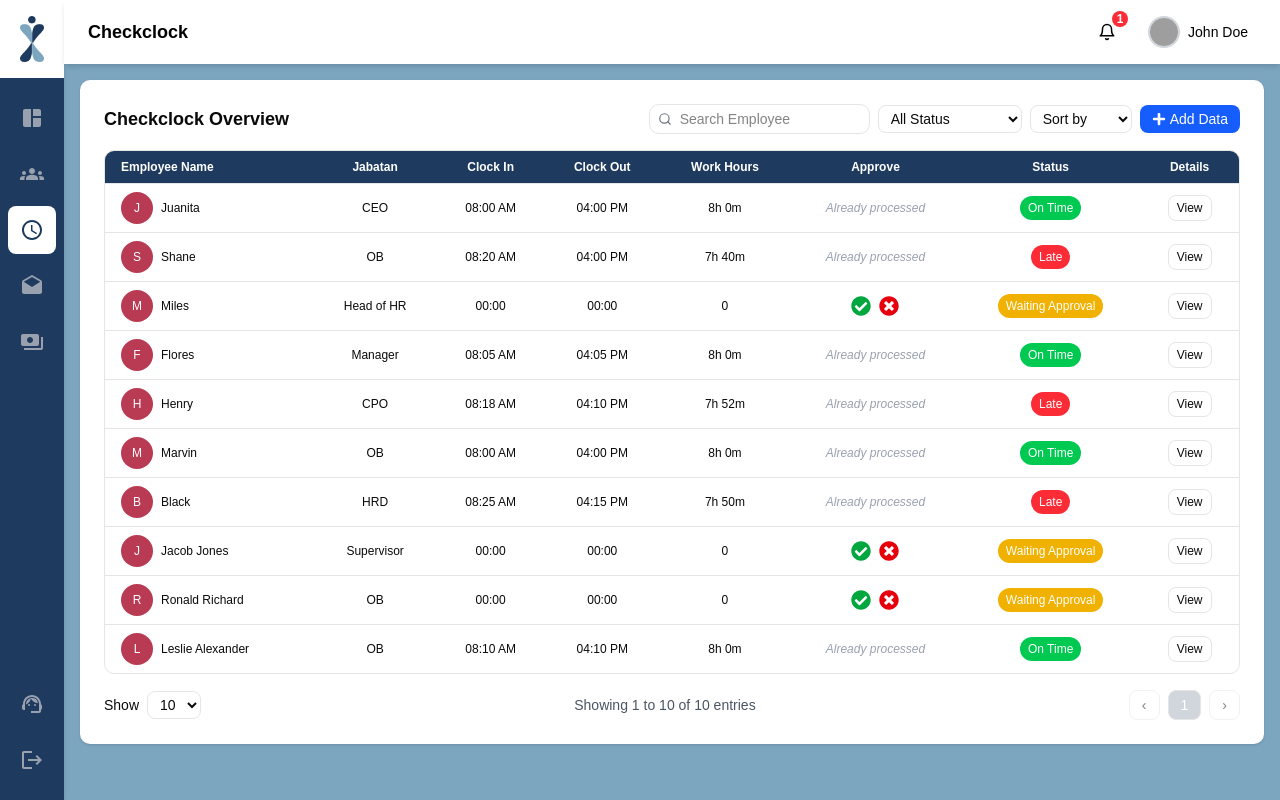
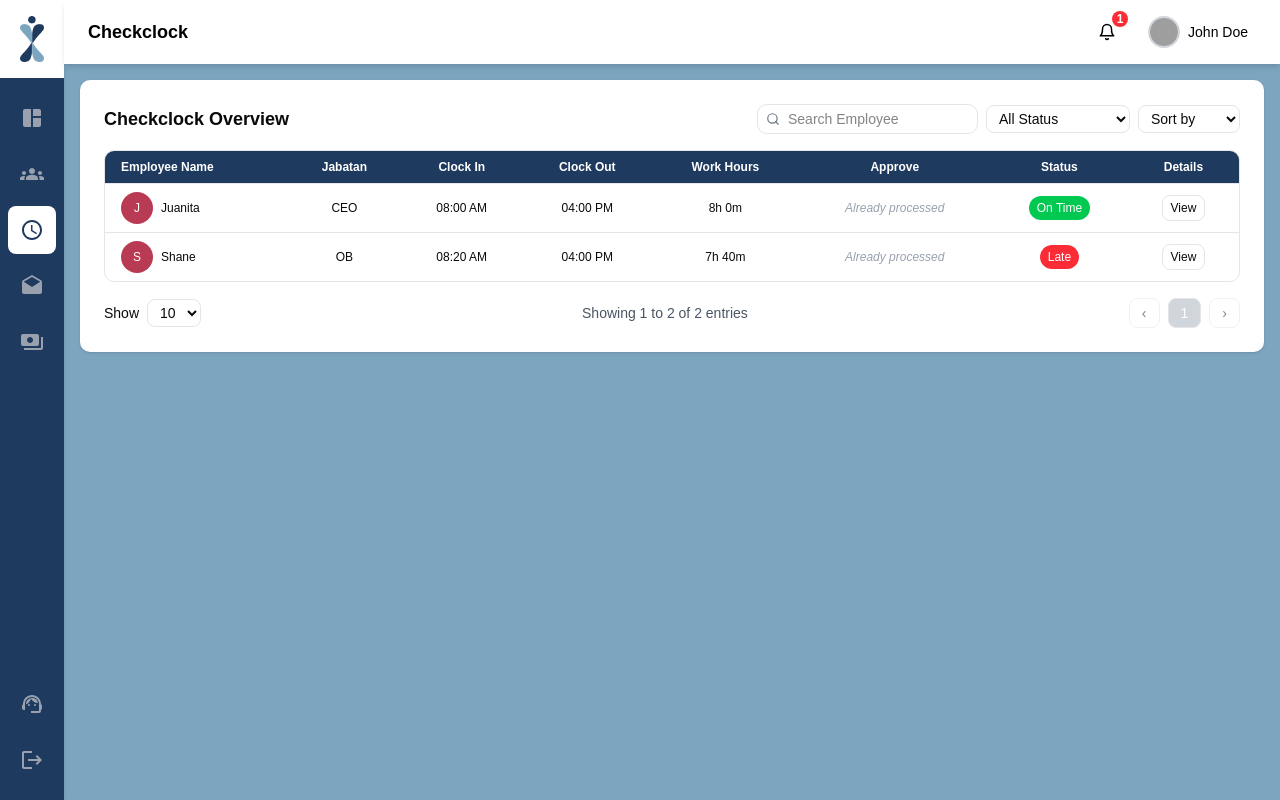
Before and after one commit to Fazzaaaa/hris-frontend, a Next.js app: page /admin/checkclock in a window 1280 px wide. Built offline with nearby package versions, Linux system fonts and the light colour scheme; grey boxes are pictures that could not be loaded.

Commit message:
update checkclock, employee database, profile

```diff
--- a/src/app/admin/checkclock/page.tsx
+++ b/src/app/admin/checkclock/page.tsx
@@ -3,7 +3,7 @@ import React, { useState } from "react";
 import { useEffect } from "react";
 import { useRouter } from "next/navigation";
 import { usePageTitle } from "@/context/PageTitleContext";
-import { FiSearch } from "react-icons/fi";
+import { FiSearch, FiDownload, FiEye } from "react-icons/fi";
 import { FaPlus } from "react-icons/fa";
 import { FiCheck, FiX } from "react-icons/fi";
 import { FaCheckCircle, FaTimesCircle } from "react-icons/fa";
@@ -29,6 +29,14 @@ import {
   SheetClose,
 } from "@/components/ui/sheet";
 
+type EvidenceFile = {
+  id: string;
+  name: string;
+  type: 'image' | 'pdf';
+  url: string;
+  size: string;
+};
+
 type CheckclockEntry = {
   image: string;
   nama: string;
@@ -38,6 +46,7 @@ type CheckclockEntry = {
   workHours: string;
   approval: boolean | null;
   status: string;
+  evidenceFiles?: EvidenceFile[];
 };
 
 const checkclockData: CheckclockEntry[] = [
@@ -50,6 +59,22 @@ const checkclockData: CheckclockEntry[] = [
     workHours: "8h 0m",
     approval: true,
     status: "",
+    evidenceFiles: [
+      {
+        id: "1",
+        name: "check_in_photo.jpg",
+        type: "image",
+        url: "https://picsum.photos/800/600?random=1",
+        size: "2.3 MB"
+      },
+      {
+        id: "2",
+        name: "attendance_report.pdf",
+        type: "pdf",
+        url: "https://www.w3.org/WAI/ER/tests/xhtml/testfiles/resources/pdf/dummy.pdf",
+        size: "1.5 MB"
+      }
+    ]
   },
   {
     image: "",
@@ -60,86 +85,22 @@ const checkclockData: CheckclockEntry[] = [
     workHours: "7h 40m",
     approval: false,
     status: "",
-  },
-  {
-    image: "",
-    nama: "Miles",
-    jabatan: "Head of HR",
-    clockIn: "00:00",
-    clockOut: "00:00",
-    workHours: "0",
-    approval: null,
-    status: "",
-  },
-  {
-    image: "",
-    nama: "Flores",
-    jabatan: "Manager",
-    clockIn: "08:05 AM",
-    clockOut: "04:05 PM",
-    workHours: "8h 0m",
-    approval: true,
-    status: "",
-  },
-  {
-    image: "",
-    nama: "Henry",
-    jabatan: "CPO",
-    clockIn: "08:18 AM",
-    clockOut: "04:10 PM",
-    workHours: "7h 52m",
-    approval: true,
-    status: "",
-  },
-  {
-    image: "",
-    nama: "Marvin",
-    jabatan: "OB",
-    clockIn: "08:00 AM",
-    clockOut: "04:00 PM",
-    workHours: "8h 0m",
-    approval: false,
-    status: "",
-  },
-  {
-    image: "",
-    nama: "Black",
-    jabatan: "HRD",
-    clockIn: "08:25 AM",
-    clockOut: "04:15 PM",
-    workHours: "7h 50m",
-    approval: false,
-    status: "",
-  },
-  {
-    image: "",
-    nama: "Jacob Jones",
-    jabatan: "Supervisor",
-    clockIn: "00:00",
-    clockOut: "00:00",
-    workHours: "0",
-    approval: null,
-    status: "",
-  },
-  {
-    image: "",
-    nama: "Ronald Richard",
-    jabatan: "OB",
-    clockIn: "00:00",
-    clockOut: "00:00",
-    workHours: "0",
-    approval: null,
-    status: "",
-  },
-  {
-    image: "",
-    nama: "Leslie Alexander",
-    jabatan: "OB",
-    clockIn: "08:10 AM",
-    clockOut: "04:10 PM",
-    workHours: "8h 0m",
-    approval: true,
-    status: "",
+    evidenceFiles: [
+      {
+        id: "3",
+        name: "late_arrival_proof.png",
+        type: "image",
+        url: "https://picsum.photos/800/600?random=2",
+        size: "1.8 MB"
+      },
+      {
+        id: "4",
+        name: "medical_certificate.pdf",
+        type: "pdf",
+        url: "https://www.w3.org/WAI/ER/tests/xhtml/testfiles/resources/pdf/dummy.pdf",
+        size: "0.9 MB"
+      }
+    ]
   },
 ];
 
@@ -150,7 +111,6 @@ const Checkclock = () => {
     setTitle("Checkclock");
   }, [setTitle]);
   const router = useRouter();
-  // setTitle("Checkclock");
 
   const [data, setData] = useState(checkclockData);
   const [searchTerm, setSearchTerm] = useState("");
@@ -159,15 +119,13 @@ const Checkclock = () => {
   const [currentPage, setCurrentPage] = useState(1);
   const [itemsPerPage, setItemsPerPage] = useState(10);
 
-  const [selectedEntry, setSelectedEntry] = useState<CheckclockEntry | null>(
-    null
-  );
+  const [selectedEntry, setSelectedEntry] = useState<CheckclockEntry | null>(null);
   const [showDetail, setShowDetail] = useState(false);
+  const [previewFile, setPreviewFile] = useState<EvidenceFile | null>(null);
+  const [showPreview, setShowPreview] = useState(false);
 
   const [showConfirm, setShowConfirm] = useState<null | number>(null);
-  const [approvalAction, setApprovalAction] = useState<"accept" | "reject">(
-    "accept"
-  );
+  const [approvalAction, setApprovalAction] = useState<"accept" | "reject">("accept");
 
   const handleApproval = (index: number, action: "accept" | "reject") => {
     setShowConfirm(index);
@@ -184,6 +142,23 @@ const Checkclock = () => {
   };
 
   const cancelApproval = () => setShowConfirm(null);
+
+  const handleDownload = (file: EvidenceFile) => {
+    // Create a temporary anchor element to trigger download
+    const link = document.createElement('a');
+    link.href = file.url;
+    link.download = file.name;
+    link.target = '_blank';
+    document.body.appendChild(link);
+    link.click();
+    document.body.removeChild(link);
+  };
+
+  const handlePreview = (file: EvidenceFile) => {
+    setPreviewFile(file);
+    setShowPreview(true);
+  };
+
   const determineStatus = (entry: CheckclockEntry) => {
     const isZeroClock =
       entry.clockIn === "00:00" &&
@@ -241,10 +216,7 @@ const Checkclock = () => {
   const currentData = filteredData.slice(indexOfFirstItem, indexOfLastItem);
   const pageCount = Math.ceil(filteredData.length / itemsPerPage);
 
-  const [selectedEntryIndex, setSelectedEntryIndex] = useState<number | null>(
-    null
-  );
-  // const selectedEntry = selectedEntryIndex !== null ? data[selectedEntryIndex] : null;
+  const [selectedEntryIndex, setSelectedEntryIndex] = useState<number | null>(null);
 
   return (
     <div className="bg-white p-6 rounded-lg shadow text-sm">
@@ -284,13 +256,6 @@ const Checkclock = () => {
             <option value="az">Name A-Z</option>
             <option value="za">Name Z-A</option>
           </select>
-
-          <button
-            onClick={() => router.push("/admin/checkclock/addChecklock")}
-            className="flex items-center gap-1 px-3 py-1 bg-blue-600 text-white rounded-md hover:bg-blue-700"
-          >
-            <FaPlus /> Add Data
-          </button>
         </div>
       </div>
 
@@ -506,8 +471,10 @@ const Checkclock = () => {
           </button>
         </div>
       </div>
+
+      {/* Detail Sheet */}
       <Sheet open={showDetail} onOpenChange={setShowDetail}>
-        <SheetContent side="right" className="w-[400px] bg-white">
+        <SheetContent side="right" className="w-[400px] bg-white p-4">
           <SheetHeader>
             <SheetTitle className="text-2xl font-bold">
               Attendance Detail
@@ -595,11 +562,103 @@ const Checkclock = () => {
                 </div>
               </div>
 
-              {/* Approval */}
+              {/* Box 4: Evidence Files */}
+              {selectedEntry.evidenceFiles && selectedEntry.evidenceFiles.length > 0 && (
+                <div className="p-4 border rounded-lg shadow-sm bg-gray-50 space-y-3">
+                  <div className="text-base font-semibold">
+                    Evidence Support
+                  </div>
+                  <div className="space-y-2">
+                    {selectedEntry.evidenceFiles.map((file) => (
+                      <div key={file.id} className="flex items-center justify-between p-2 bg-white rounded border">
+                        <div className="flex items-center gap-2 flex-1">
+                          <div className={`w-8 h-8 rounded flex items-center justify-center text-white text-xs font-medium ${
+                            file.type === 'image' ? 'bg-green-500' : 'bg-red-500'
+                          }`}>
+                            {file.type === 'image' ? 'IMG' : 'PDF'}
+                          </div>
+                          <div className="flex-1 min-w-0">
+                            <div className="text-sm font-medium text-gray-900 truncate">
+                              {file.name}
+                            </div>
+                            <div className="text-xs text-gray-500">
+                              {file.size}
+                            </div>
+                          </div>
+                        </div>
+                        <div className="flex gap-1 ml-2">
+                          <button
+                            onClick={() => handlePreview(file)}
+                            className="p-1 text-blue-600 hover:text-blue-700 hover:bg-blue-50 rounded"
+                            title="Preview"
+                          >
+                            <FiEye size={16} />
+                          </button>
+                          <button
+                            onClick={() => handleDownload(file)}
+                            className="p-1 text-gray-600 hover:text-gray-700 hover:bg-gray-50 rounded"
+                            title="Download"
+                          >
+                            <FiDownload size={16} />
+                          </button>
+                        </div>
+                      </div>
+                    ))}
+                  </div>
+                </div>
+              )}
             </div>
           )}
         </SheetContent>
       </Sheet>
+
+      {/* Preview Modal */}
+      <AlertDialog open={showPreview} onOpenChange={setShowPreview}>
+        <AlertDialogContent className="max-w-4xl max-h-[90vh] overflow-hidden">
+          <AlertDialogHeader>
+            <AlertDialogTitle className="flex items-center justify-between">
+              <span>Preview: {previewFile?.name}</span>
+              <div className="flex gap-2">
+                <button
+                  onClick={() => previewFile && handleDownload(previewFile)}
+                  className="p-2 text-gray-600 hover:text-gray-700 hover:bg-gray-100 rounded"
+                  title="Download"
+                >
+                  <FiDownload size={18} />
+                </button>
+              </div>
+            </AlertDialogTitle>
+          </AlertDialogHeader>
+
+          <div className="max-h-[70vh] overflow-auto">
+            {previewFile && (
+              <div className="flex justify-center">
+                {previewFile.type === 'image' ? (
+                  <img
+                    src={previewFile.url}
+                    alt={previewFile.name}
+                    className="max-w-full h-auto rounded-lg shadow-lg"
+                  />
+                ) : (
+                  <div className="w-full h-96 border rounded-lg">
+                    <iframe
+                      src={previewFile.url}
+                      className="w-full h-full rounded-lg"
+                      title={previewFile.name}
+                    />
+                  </div>
+                )}
+              </div>
+            )}
+          </div>
+
+          <AlertDialogFooter>
+            <AlertDialogCancel onClick={() => setShowPreview(false)}>
+              Close
+            </AlertDialogCancel>
+          </AlertDialogFooter>
+        </AlertDialogContent>
+      </AlertDialog>
     </div>
   );
 };
--- a/src/app/admin/employee/page.tsx
+++ b/src/app/admin/employee/page.tsx
@@ -794,48 +794,48 @@ export default function EmployeeTable() {
         <TableHeader >
           <TableRow className="bg-[#1E3A5F] hover:bg-[#1E3A5F]">
             <TableHead
-              className="cursor-pointer text-white"
+              className="font-semibold text-white"
               onClick={() => handleSort("no")}
             >
               No. {renderSortIndicator("no")}
             </TableHead>
-            <TableHead className="text-white" >Avatar</TableHead>
+            <TableHead className="font-semibold text-white" >Avatar</TableHead>
             <TableHead
-              className="cursor-pointer text-white"
+              className="font-semibold text-white"
               onClick={() => handleSort("firstName")}
             >
               Name {renderSortIndicator("firstName")}
             </TableHead>
             <TableHead
-              className="cursor-pointer text-white"
+              className="font-semibold text-white"
               onClick={() => handleSort("gender")}
             >
               Gender {renderSortIndicator("gender")}
             </TableHead>
             <TableHead
-              className="cursor-pointer text-white"
+              className="font-semibold text-white"
               onClick={() => handleSort("mobileNumber")}
             >
               Mobile Number {renderSortIndicator("mobileNumber")}
             </TableHead>
             <TableHead
-              className="cursor-pointer text-white"
+              className="font-semibold text-white"
               onClick={() => handleSort("branch")}
             >
               Branch {renderSortIndicator("branch")}
             </TableHead>
             <TableHead
-              className="cursor-pointer text-white"
+              className="font-semibold text-white"
               onClick={() => handleSort("role")}
             >
               Role {renderSortIndicator("role")}
             </TableHead>
-            <TableHead className="text-white">Action</TableHead>
+            <TableHead className="font-semibold text-white">Action</TableHead>
           </TableRow>
         </TableHeader>
-        <TableBody>
+        <TableBody className="">
           {currentEmployeesPaginated.map((employee) => (
-            <TableRow key={employee.no}>
+            <TableRow key={employee.no} className="text-2md ">
               <TableCell>{employee.no}</TableCell>
               <TableCell>
                 <img
--- a/src/app/user/profile/page.tsx
+++ b/src/app/user/profile/page.tsx
@@ -382,8 +382,8 @@ const ProfilePage: React.FC<ProfilePageProps> = ({
     }
 
     // Validasi account name
-    if (!/^[A-Za-z]+$/.test(formAccountName)) {
-      setBankInfoError("Nama hanya boleh berisi huruf tanpa angka atau simbol.");
+    if (!/^[A-Za-z\s]+$/.test(formAccountName)) {
+      setBankInfoError("Nama hanya boleh berisi huruf dan spasi, tanpa angka atau simbol.");
       return;
     }
 
```
